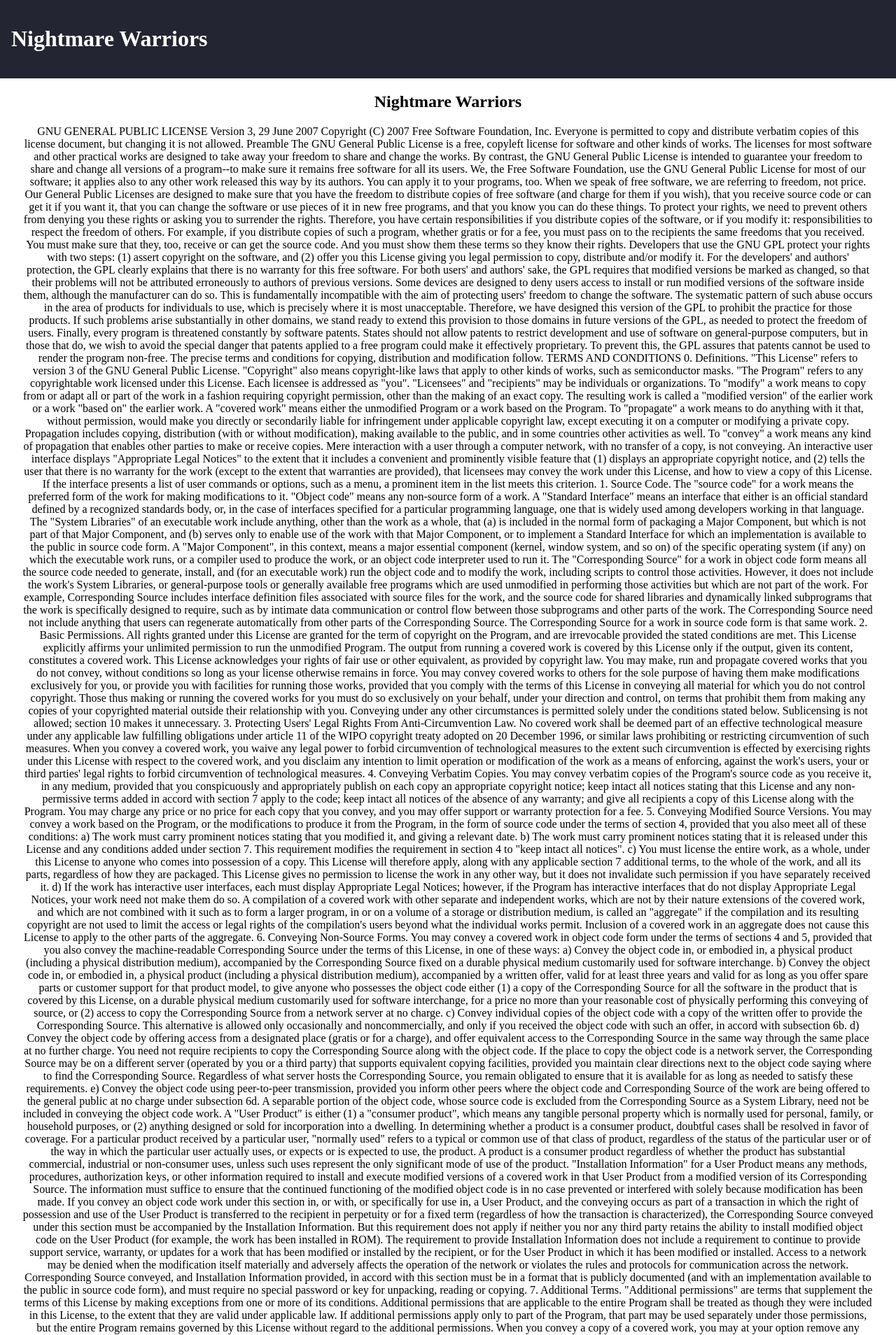
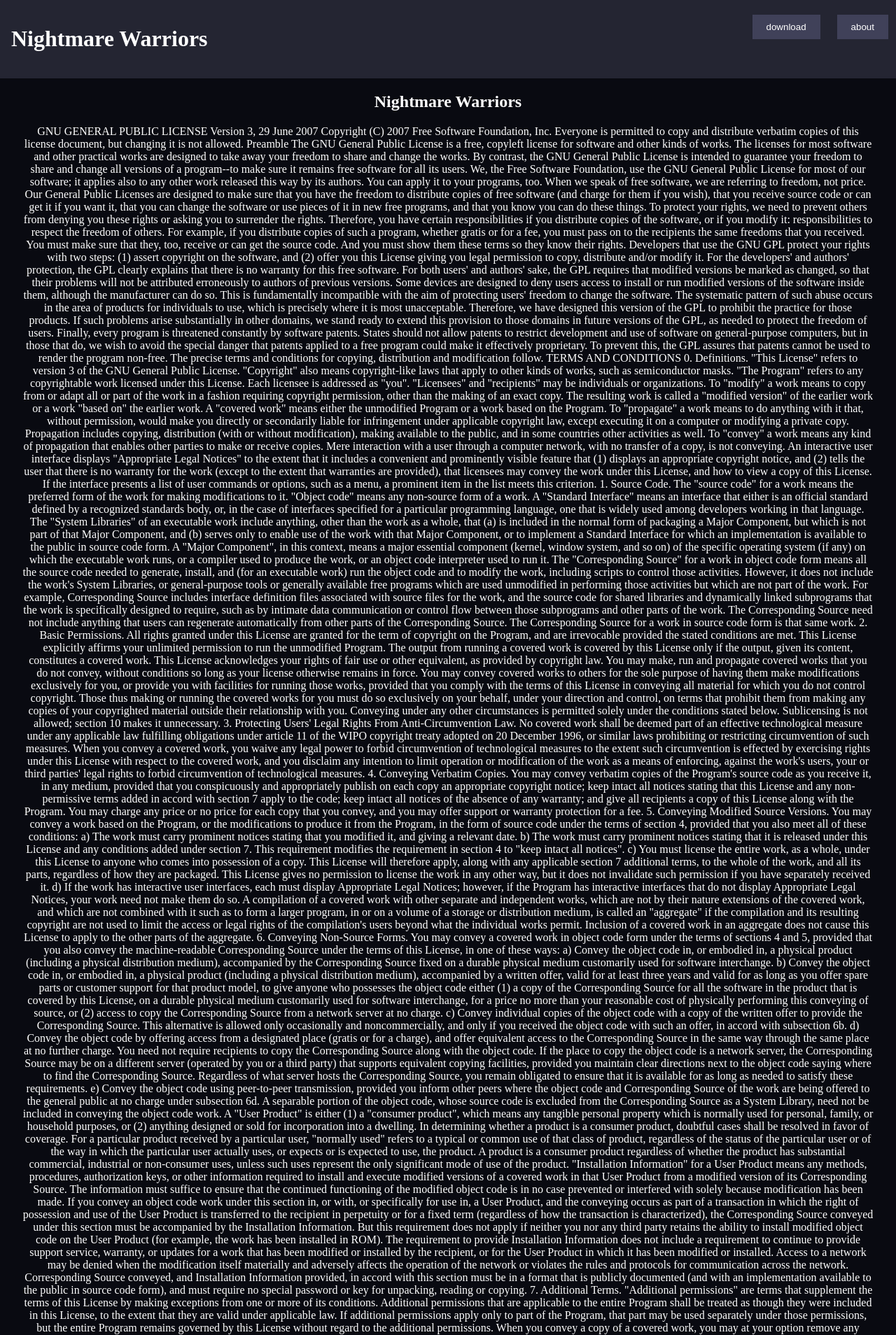
Before and after one commit to migueldeoleiros/NightmareWarriors-web, a Django app: page / in a window 1280 px wide. Shown: the top 1908 px of the page at 70% size. Run offline with Django 4.2, Linux system fonts and the light colour scheme.

Commit message:
Add buttons

```diff
--- a/web/static/css/styles.css
+++ b/web/static/css/styles.css
@@ -7,16 +7,35 @@ body {
 header {
     text-align: left;
     background-color: #242532;
-    color: #fff;
+    color: white;
     position: fixed;
     padding: 1rem;
     width: 100%;
     top: 0;
     z-index: 1000;
+    display: flex;
+    justify-items: flex-between;
+}
+
+.header-right {
+    margin-left: 60%;
+}
+
+button {
+    margin: 5px;
+    margin-left: 10px;
+    margin-right: 10px;
+    padding: 10px 20px;
+    background-color: #404159;
+    color: white;
+    border: none;
+    cursor: pointer;
 }
 
 /* Add some padding and center the content */
 .content {
+    background-color: #090a11;
+    color: #fff;
     margin-top: 80px;
     padding: 2rem;
     text-align: center;
--- a/web/templates/home.html
+++ b/web/templates/home.html
@@ -13,8 +13,13 @@
 <body>
     <!-- Header Bar -->
     <header>
-        <h1>Nightmare Warriors</h1>
+          <h1>Nightmare Warriors</h1>
+          <div class="header-right">
+            <button>download</button>
+            <button>about</button>
+          </div>
     </header>
+
 
     <!-- Content Section -->
     <div class="content">
```
